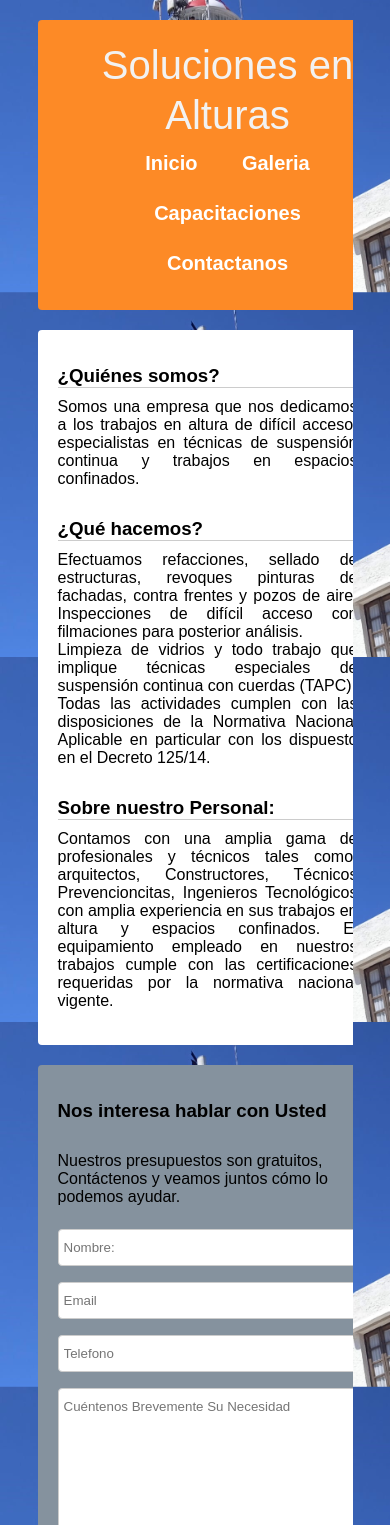
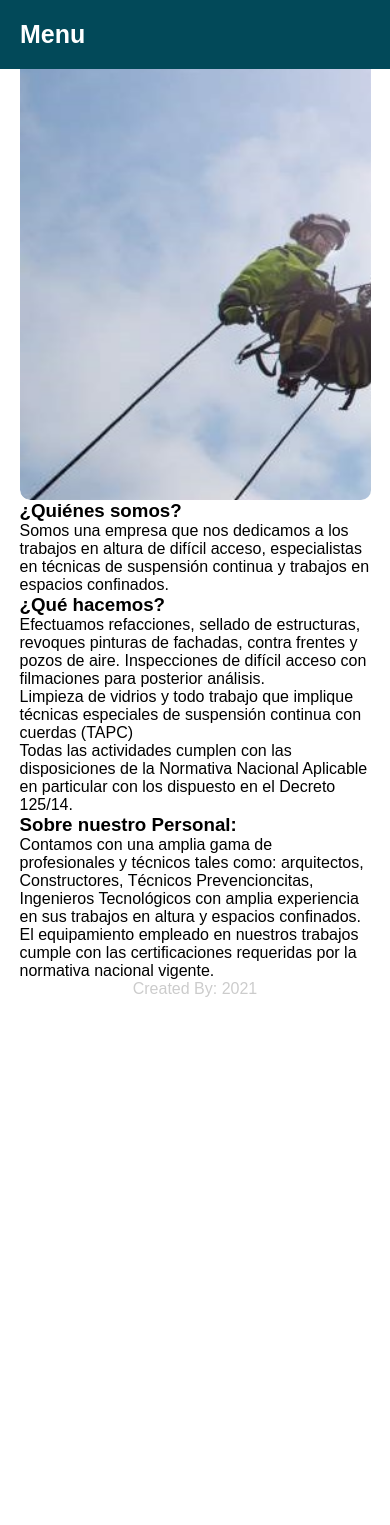
Before and after one commit to theErre/trabajosenaltura.github.io, a plain HTML site: page index.html in a window 390 px wide. Shown: the top 1525 px of the page. After the commit the page ends 998 px from the top, so only its background shows below. Drawn offline with nearby package versions, Linux system fonts and the light colour scheme.

Commit message:
mejoras en header

```diff
--- a/estilos.css
+++ b/estilos.css
@@ -4,110 +4,78 @@
 }
 
 body {
-    background-image: url("img/imagen6.jpeg");
+    /* background-image: url("img/imagen6.jpeg");
     background-size: 100%;
     background-position: center;
-    background-attachment: scroll;
-    padding: 20px;
+    background-attachment: scroll; */
+    width: 90%;
+    max-width: 1000px;
+    min-width: 300px;
+    margin: auto;
     color: #000;
     font-family: sans-serif;
-}
-
-.contenedor {
-    display: grid;
-    grid-gap: 20px;
-    grid-template-columns: repeat(3, 1fr);
-    grid-template-rows: repeat(4, auto);
-    grid-template-areas: "header header header" "fotos fotos contacto" "fotos fotos contacto" "contenido contenido contenido""footer footer footer";
-}
-
-.contenedor .fotos,
-.contenedor .contenido,
-.contenedor header,
-.contenedor .empresas,
-.contenedor .contacto {
-    padding: 20px;
-    border-radius: 4px;
+    background: #fff;
 }
 
 header {
-    width: 100%;
-    grid-area: header;
-    overflow: hidden;
-    background: #fd8a26;
-}
-
-.wrapper {
-    width: 90%;
-    max-width: 1500px;
-    margin: auto;
-    overflow: hidden;
-}
-
-header .logo {
-    color: #f2f2f2;
-    font-size: 40px;
-    line-height: 100px;
-    float: left;
-    margin-left: 50px;
+	width:100%;
 }
 
 header nav {
-    float: right;
-    line-height: 100px;
+	margin:20px auto;
+	background:#024959;
 }
 
-header nav a {
-    display: inline-block;
-    color: #fff;
-    text-decoration: none;
-    padding: 10px 20px;
-    line-height: normal;
-    font-size: 20px;
-    font-weight: bold;
-    -webkit-transition: all 500ms ease;
-    -o-transition: all 500ms ease;
-    transition: all 500ms ease;
+.menu_bar {
+	display:none;
 }
 
-header nav a:hover {
-    background: #f56F3a;
-    border-radius: 50px;
+header nav ul {
+	overflow:hidden;
+	list-style:none;
 }
 
-.header2 {
-    position: fixed;
-    height: 100px;
+header nav ul li {
+	float:left;
 }
 
-.header2 .logo {
-    line-height: 50px;
-    font-size: 25px;
+header nav ul li a {
+	color:#fff;
+	padding:20px;
+	display:block;
+	text-decoration:none;
 }
 
-.header2 .nav {
-    line-height: 50px;
+header nav ul li span {
+	margin-right:10px;
 }
 
-.contenedor .fotos {
-    grid-area: fotos;
-    background: #ccc;
-    margin: 0;
+header nav ul li a:hover {
+	background:#037E8C;
+}
+
+section {
+	padding:20px;
+}
+
+.fotos {
+    margin: auto;
     padding: 0;
-    width: 100%;
+    width: 90%;
     display: flex;
     align-items: center;
     justify-content: center;
 }
 
 .slider {
-    width: 90%;
+    width: 100%;
     height: 500px;
     border-radius: 10px;
     overflow: hidden;
 }
 
 .slides {
+    background: #fff;
     width: 500%;
     height: 500px;
     display: flex;
@@ -118,9 +86,13 @@ header nav a:hover {
 }
 
 .slide {
+    background: #fff;
     width: 20%;
     transition: 2s;
+    display: flex;
     text-align: center;
+    align-items: center;
+    justify-items: center;
 }
 
 .slide img {
@@ -175,106 +147,67 @@ header nav a:hover {
     margin-left: -60%;
 }
 
-.contenedor .contenido {
-    grid-area: contenido;
-    background: #fff;
-}
-
-.contenedor .contenido div {
-    padding: 15px 0;
-}
-
-.contenedor .contenido div h3 {
-    border-bottom: 1px solid #ccc;
-    margin-bottom: 10px;
-}
-
-.contenedor .contenido div p {
-    text-align: justify;
-}
-
-.contenedor .contacto {
-    background: #85929E;
-    min-width: 300px;
-    min-height: 100px;
-    grid-area: contacto;
-}
-
-.contenedor .contacto h3,
-.contenedor .contacto label {
-    display: inline-block;
-    padding: 15px 0;
-}
-
-.contenedor .contacto input,
-.contenedor .contacto textarea {
-    width: 100%;
-    padding: 10px 5px;
-    margin: 8px 0;
-    display: inline-block;
-    border: 1px solid #ccc;
-    border-radius: 4px;
-    box-sizing: border-box;
-    text-transform: capitalize;
-    font-family: sans-serif;
-}
-
-.contenedor .contacto textarea {
-    resize: none;
-}
-
-.contenedor .contacto input[type="submit"] {
-    grid-area: boton;
-    width: 100%;
-    background: #fd8a26;
-    color: white;
-    padding: 14px 20px;
-    border: none;
-    border-radius: 4px;
-    cursor: pointer;
-}
-
-.contenedor .contacto input[type="submit"]:hover {
-    background: #F39C12;
-}
-
-.contenedor .contacto #descripcion {
-    height: 100px;
-    text-align: justify;
-}
-
-.contenedor .empresas {
-    grid-area: empresas;
-    padding: 15px 20px;
-    background: #F1C40F;
-}
-
-.contenedor .footer {
+footer {
     color: #ccc;
     grid-area: footer;
     text-align: center;
 }
 
-@media screen and (max-width: 768px) {
-    .contenedor {
-        grid-template-areas: "header header header" "contenido contenido contenido" "contacto contacto contacto" "footer footer footer";
+@media screen and (max-width:800px ) {
+    body {
+        width: 100%;
     }
-    .contenedor .fotos {
+
+    header {
+        position: fixed;
+        display: block;
+        margin-bottom: 50px;
+    }
+
+	header nav {
+		width:80%;
+		height:100%;
+		left:-100%;
+		margin:0;
+		position: fixed;
+	}
+
+	header nav ul li {
+		display:block;
+		float:none;
+		border-bottom:1px solid rgba(255,255,255, .3);
+	}
+
+	.menu_bar {
+		display:block;
+		width:100%;
+		background:#ccc;
+	}
+
+	.menu_bar .bt-menu {
+		display:block;
+		padding:20px;
+		background:#024959;
+		color:#fff;
+		text-decoration:none;
+		font-weight: bold;
+		font-size:25px;
+		-webkit-box-sizing:border-box;
+		-moz-box-sizing:border-box;
+		box-sizing:border-box;
+	}
+
+	.menu_bar span {
+		float:right;
+		font-size:40px;
+	}
+
+    .manual-btn {
         display: none;
     }
-    .contenedor .contacto {
-        background: #85929E;
-        min-height: 100px;
-        grid-area: contacto;
-    }
-}
 
-@media screen and (max-width: 1350px) {
-    header .logo,
-    header nav {
-        width: 100%;
-        text-align: center;
-        line-height: 50px;
+    .informacion {
+        width: 90%;
         margin: auto;
     }
 }
--- a/header.js
+++ b/header.js
@@ -1,9 +1,23 @@
-$(document).ready(function() {
-    $(window).scroll(function() {
-        if ($(this).scrollTop() > 0) {
-            $('header').addClass('header2');
-        } else {
-            $('header').removeClass('header2');
-        }
-    });
-});
+$(document).ready(main);
+
+var contador = 1;
+
+function main(){
+	$('.menu_bar').click(function(){
+		// $('nav').toggle();
+
+		if(contador == 1){
+			$('nav').animate({
+				left: '0'
+			});
+			contador = 0;
+		} else {
+			contador = 1;
+			$('nav').animate({
+				left: '-100%'
+			});
+		}
+
+	});
+
+};
--- a/index.html
+++ b/index.html
@@ -4,30 +4,66 @@
 <head>
     <meta charset="UTF-8">
     <meta http-equiv="X-UA-Compatible" content="IE=edge">
-    <meta name="viewport" content="width=}, initial-scale=1.0">
+    <meta name="viewport" content="width=device-width, user-scalable=no, initial-scale=1.0, maximum-scale=1.0, minimum-scale=1.0">
     <link rel="stylesheet" href="estilos.css">
-    <!-- <script src="http://code.jquery.com/jquery-latest.js"></script>  -->
-    <!--  <script src="header.js"></script>  -->
+    <script src="http://code.jquery.com/jquery-latest.js"></script>
+    <script src="header.js"></script>
     <title>Soluciones En Alturas</title>
 </head>
 
 <body>
-    <div class="contenedor wrapper">
     <header>
-            <div class="wrapper">
-                <div class="logo">
-                    Soluciones en Alturas
+		<div class="menu_bar">
+			<label class="bt-menu">Menu</label>
 		</div>
+
 		<nav>
-                    <a href="index.html">Inicio</a>
-                    <a href="#">Galeria</a>
-                    <a href="#">Capacitaciones</a>
-                    <a href="#">Contactanos</a>
+			<ul>
+				<li><a href="#"><span class="icon-house"></span>Inicio</a></li>
+				<li><a href="#"><span class="icon-suitcase"></span>Trabajos</a></li>
+				<li><a href="#"><span class="icon-rocket"></span>Proyectos</a></li>
+				<li><a href="#"><span class="icon-earth"></span>Servicios</a></li>
+				<li><a href="#"><span class="icon-mail"></span>Contacto</a></li>
+			</ul>
 		</nav>
+	</header>
+    <div class="fotos">
+        <div class="slider">
+            <div class="slides">
+                <input type="radio" name="radio-btn" id="radio1" checked>
+                <input type="radio" name="radio-btn" id="radio2">
+                <input type="radio" name="radio-btn" id="radio3">
+                <input type="radio" name="radio-btn" id="radio4">
+
+                <div class="slide first">
+                    <img src="img/imagen1.jpg" alt="">
                 </div>
-        </header>
-        <main class="contenido">
-            <div class="error">
+                <div class="slide">
+                    <img src="img/imagen2.png" alt="">
+                </div>
+                <div class="slide">
+                    <img src="img/imagen3.jpg" alt="">
+                </div>
+                <div class="slide">
+                    <img src="img/imagen4.jpg" alt="">
+                </div>
+                <div class="navigation-auto">
+                    <div class="auto-btn1"></div>
+                    <div class="auto-btn2"></div>
+                    <div class="auto-btn3"></div>
+                    <div class="auto-btn4"></div>
+                </div>
+            </div>
+            <div class="navigation-manual">
+                <label for="radio1" class="manual-btn"></label>
+                <label for="radio2" class="manual-btn"></label>
+                <label for="radio3" class="manual-btn"></label>
+                <label for="radio4" class="manual-btn"></label>
+            </div>
+        </div>
+    </div>
+    <main class="informacion">
+        <div>
             <h3>¿Quiénes somos?</h3>
             <p>Somos una empresa que nos dedicamos a los trabajos en altura de difícil acceso, especialistas en técnicas de suspensión continua y trabajos en espacios confinados.</p>
         </div>
@@ -44,54 +80,7 @@
             </p>
         </div>
     </main>
-        <aside class="contacto">
-            <h3>Nos interesa hablar con Usted</h3>
-            <label for="">Nuestros presupuestos son gratuitos, Contáctenos y veamos juntos cómo lo podemos ayudar.</label>
-            <form action="error.html">
-                <input type="text" name="" id="" placeholder="Nombre:">
-                <input type="text" name="" id="" placeholder="email">
-                <input type="text" name="" id="" placeholder="Telefono">
-                <textarea name="" id="" cols="30" rows="8" placeholder="Cuéntenos brevemente su necesidad"></textarea>
-                <input type="submit" value="Enviar">
-            </form>
-        </aside>
-        <div class="fotos" id="opaco">
-            <div class="slider">
-                <div class="slides">
-                    <input type="radio" name="radio-btn" id="radio1" checked>
-                    <input type="radio" name="radio-btn" id="radio2">
-                    <input type="radio" name="radio-btn" id="radio3">
-                    <input type="radio" name="radio-btn" id="radio4">
-
-                    <div class="slide first">
-                        <img src="img/imagen1.jpeg" alt="">
-                    </div>
-                    <div class="slide">
-                        <img src="img/imagen2.jpeg" alt="">
-                    </div>
-                    <div class="slide">
-                        <img src="img/imagen3.jpeg" alt="">
-                    </div>
-                    <div class="slide">
-                        <img src="img/imagen4.jpeg" alt="">
-                    </div>
-                    <div class="navigation-auto">
-                        <div class="auto-btn1"></div>
-                        <div class="auto-btn2"></div>
-                        <div class="auto-btn3"></div>
-                        <div class="auto-btn4"></div>
-                    </div>
-                </div>
-                <div class="navigation-manual">
-                    <label for="radio1" class="manual-btn"></label>
-                    <label for="radio2" class="manual-btn"></label>
-                    <label for="radio3" class="manual-btn"></label>
-                    <label for="radio4" class="manual-btn"></label>
-                </div>
-            </div>
-        </div>
-        <div class="footer">Created By: 2021</div>
-    </div>
+    <footer>Created By: 2021</footer>
     <script src="animacion.js"></script>
 </body>
 
```
Also changed, not shown: img/imagen1.jpeg (deleted), img/imagen1.jpg (added), img/imagen2.jpeg (deleted), img/imagen2.png (added), img/imagen3.jpeg (deleted), img/imagen3.jpg (added), img/imagen4.jpeg (deleted), img/imagen4.jpg (added), img/imagen5.jpeg (deleted), img/imagen5.png (added), img/imagen6.jpeg (deleted). Lines whose indentation alone changed are shown as unchanged.
